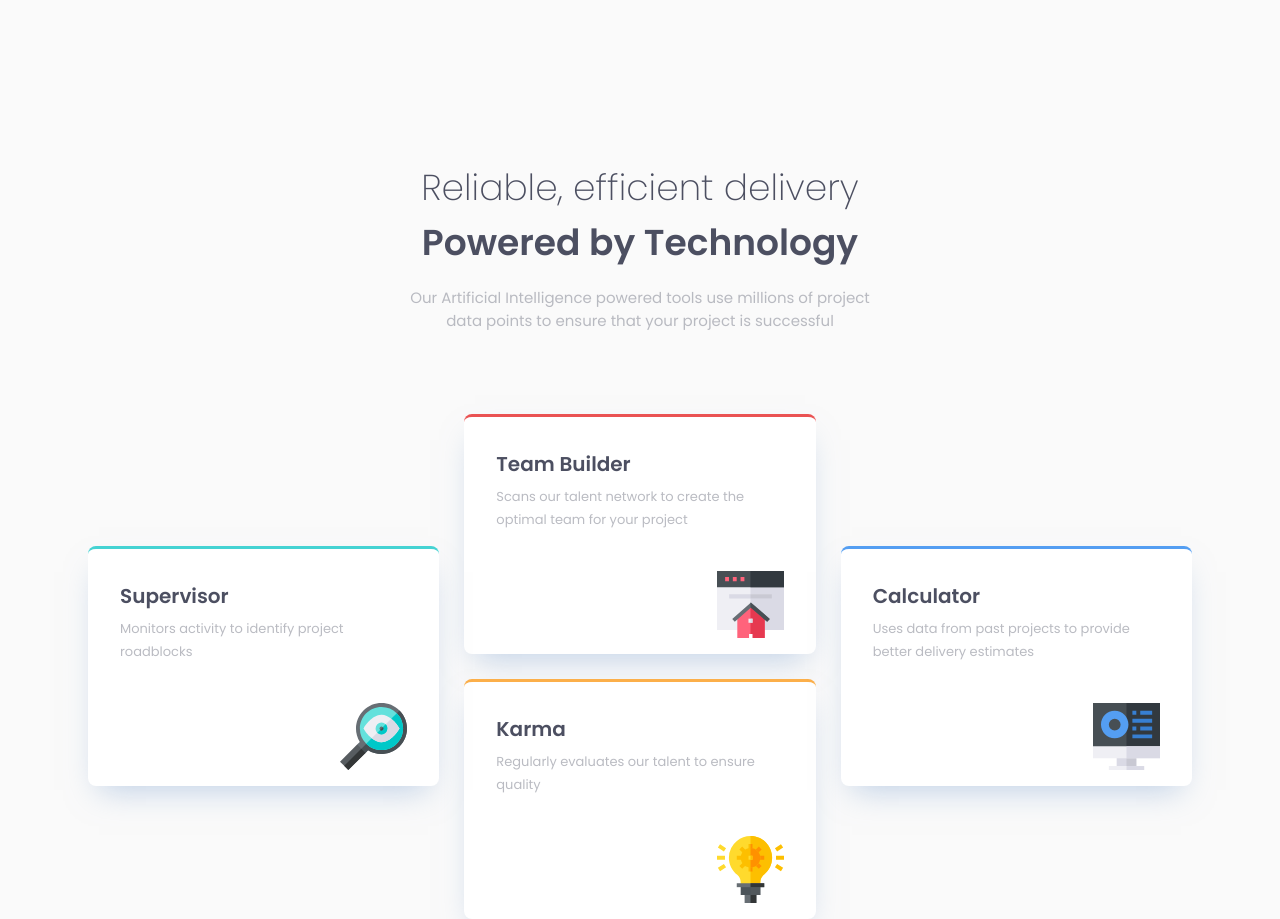
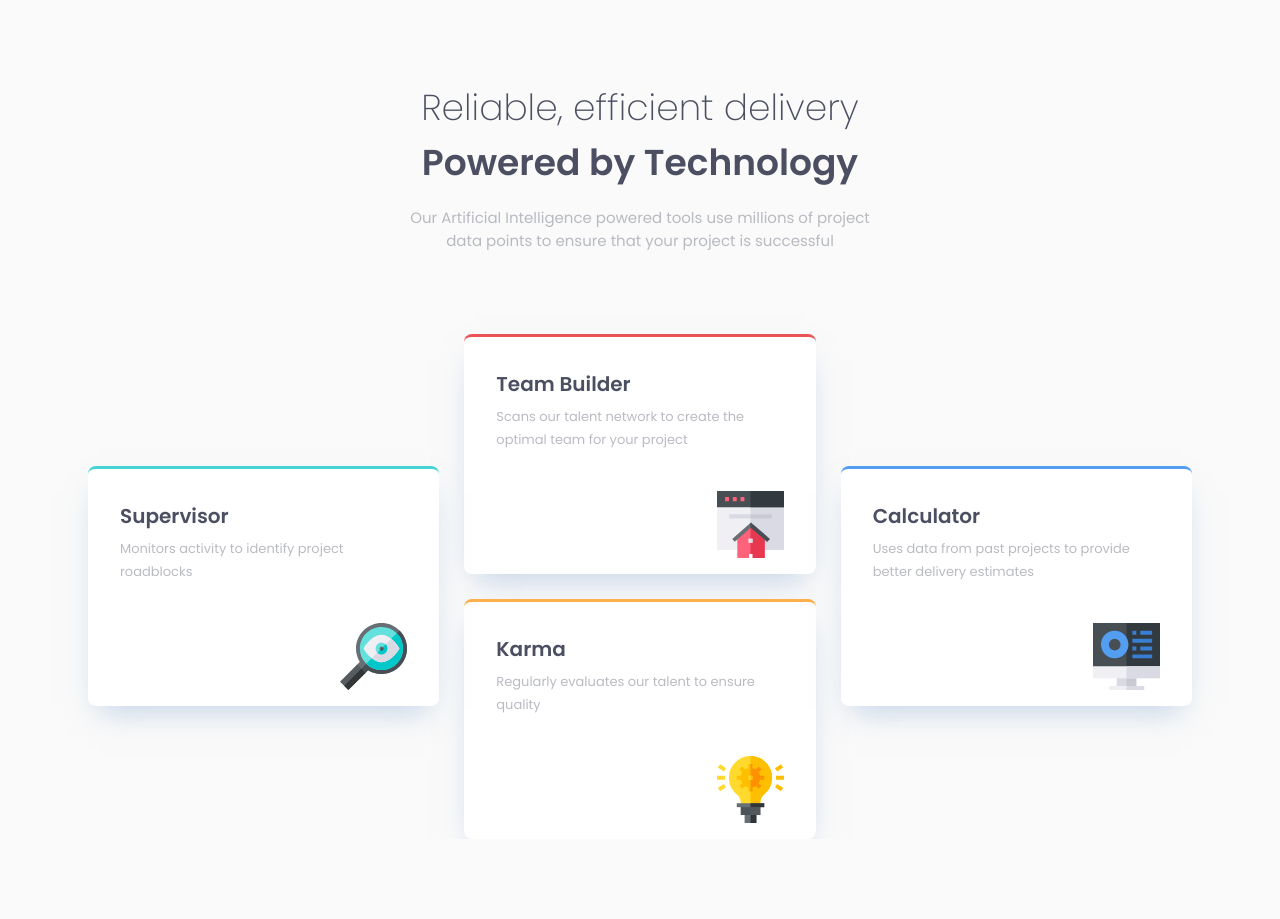
Before and after one commit to cjay44/Four-card-feature-section, a plain HTML site: page index.html in a window 1280 px wide. After the commit the page ends 839 px from the top, so only its background shows below. Drawn offline with Linux system fonts and the light colour scheme.

Commit message:
Fixed spacing

```diff
--- a/style.css
+++ b/style.css
@@ -100,9 +100,7 @@
     align-items: center;
     justify-items: center;
     gap: 2rem;
-    padding-block: 5rem;
     padding-inline: 2rem;
-    height: 100vh;
     width: 100vw;
   }
 
@@ -116,8 +114,8 @@
     max-width: 33.75rem;
     text-align: center;
     padding-inline: 2rem;
-    /* padding-block-start: 5.3rem; */
-    padding-block-end: 3.125rem;
+    padding-block-start: 5.3rem;
+    margin-block-end: 3.125rem;
   }
 
   header h1 {
```
